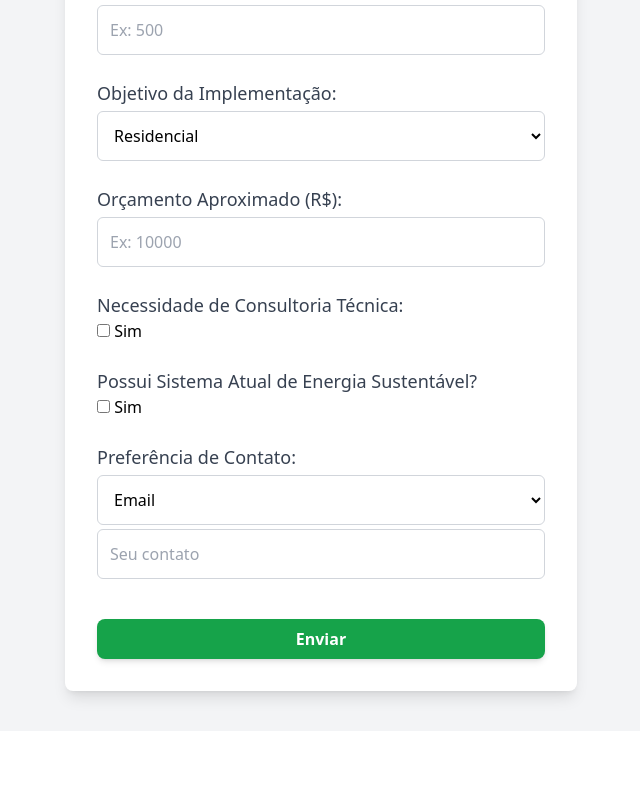
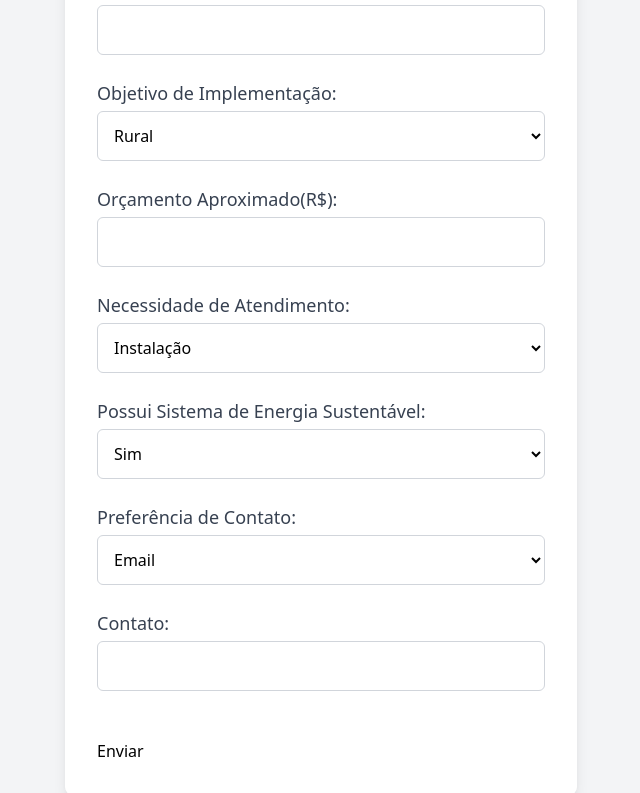
Before and after one commit to gusandrini/gs-2, a Next.js app in the folder gs/: page /saiba-mais in a window 1280 px wide. Shown: the part 2629-3422 px from the top of the page, without its empty margins (319-959 px from the left). Built offline with nearby package versions, Linux system fonts and the light colour scheme.

Commit message:
correção da pagina de perfil, finalizando o CRUD  para usuário

```diff
--- a/gs/src/app/perfil/page.tsx
+++ b/gs/src/app/perfil/page.tsx
@@ -77,6 +77,10 @@ export default function EditarExcluirUsuario() {
       const responseBody = await response.json();
       if (responseBody) {
         alert("Conta editada com sucesso!");
+
+        // Atualiza o localStorage com os novos dados do usuário
+        localStorage.setItem("usuario", JSON.stringify(usuario));
+
         setUsuario({
           id_usuario: 0,
           nome: "",
@@ -171,11 +175,19 @@ export default function EditarExcluirUsuario() {
           title="A senha deve ter no mínimo 8 caracteres."
         />
 
-        <button onClick={() => handleEdit}type="submit" className="botao-atualizar">Atualizar Dados</button>-
-        <button onClick={handleDelete} className="botao-excluir">Excluir Conta</button>
+        <div className="atualiza">
+          <button type="submit" className="botao-atualizar">
+            Atualizar Dados
+          </button>
+        </div>
+
+        <div className="excluir">
+          <button type="button" onClick={handleDelete} className="botao-excluir">
+            Excluir Conta
+          </button>
+        </div>
+
       </form>
-
-
 
       <p className={mensagemFeedback.includes('sucesso') ? 'mensagem-sucesso' : 'mensagem-erro'}>
         {mensagemFeedback}
--- a/gs/src/app/saiba-mais/page.tsx
+++ b/gs/src/app/saiba-mais/page.tsx
@@ -1,16 +1,70 @@
+"use client";
+import { TipoEnergia } from '@/types/types';
 import Link from 'next/link';
-import React from 'react'
+import { useRouter } from 'next/navigation';
+import React, { useState } from 'react';
 
 const Saiba = () => {
+  const [mensagemsaiba, setMensagemsaiba] = useState('');
+  const router = useRouter();
+  const [saiba, setSaiba] = useState<TipoEnergia>({
+    id_es: 0,
+    tp_energia: "",
+    localizacao_geografica: "",
+    energia_mensal: "",
+    obj_implementacao: "",
+    orcamento: "",
+    necessidade_atendimento: "",
+    usuario_es: "",
+    preferencia_contato: "",
+    contato: "",
+  });
+
+  const handleSubmit = async (e: React.FormEvent<HTMLFormElement>) => {
+    e.preventDefault();
+
+    try {
+      const response = await fetch("http://localhost:8080/fonte", {
+        method: "POST",
+        headers: {
+          "Content-Type": "application/json",
+        },
+        body: JSON.stringify(saiba),
+      });
+
+      if (response.ok) {
+        setSaiba({
+          id_es: 0,
+          tp_energia: "",
+          localizacao_geografica: "",
+          energia_mensal: "",
+          obj_implementacao: "",
+          orcamento: "",
+          necessidade_atendimento: "",
+          usuario_es: "",
+          preferencia_contato: "",
+          contato: "",
+        });
+        setMensagemsaiba("Usuário cadastrado com sucesso!");
+        router.push("/");
+      } else {
+        const errorText = await response.text();
+        const errorMessage = errorText ? JSON.parse(errorText).message : "Erro desconhecido.";
+        setMensagemsaiba(errorMessage);
+      }
+    } catch (error) {
+      console.error("Erro ao cadastrar:", error);
+      setMensagemsaiba(`Erro ao cadastrar: ${error instanceof Error ? error.message : 'Erro no frontend.'}`);
+    }
+  };
+
   return (
     <div>
       <div className="paginas">
         <Link href="/">Home/Saiba mais</Link>
       </div>
       <div className="introducao_saiba">
-        <h1>
-        O que é Energia Sustentável?
-        </h1>
+        <h1>O que é Energia Sustentável?</h1>
         <p>
           Energia sustentável refere-se a fontes de energia que podem ser utilizadas sem comprometer a capacidade das gerações futuras de
           atenderem às suas necessidades energéticas. Trata-se de um conceito voltado para o uso de recursos renováveis e de baixo impacto
@@ -19,13 +73,9 @@ const Saiba = () => {
       </div>
 
       <div className="princi_fontes">
-        <h1>
-          Principais Fontes de Energia Sustentável
-        </h1>
+        <h1>Principais Fontes de Energia Sustentável</h1>
         <div className="solar">
-          <h2>
-            Energia solar
-          </h2>
+          <h2>Energia solar</h2>
           <p>
             Captada através de painéis solares, essa energia converte a luz do sol em eletricidade ou calor. É limpa, abundante e pode ser usada
             em diversas escalas, desde residências até grandes indústrias.
@@ -33,9 +83,7 @@ const Saiba = () => {
         </div>
 
         <div className="eolica">
-          <h2>
-            Energia Eólica
-          </h2>
+          <h2>Energia Eólica</h2>
           <p>
             Gerada pelo vento, essa energia é captada por turbinas eólicas, que convertem o movimento do vento em eletricidade. É altamente
             eficiente em áreas com ventos constantes e reduz significativamente as emissões de carbono.
@@ -43,9 +91,7 @@ const Saiba = () => {
         </div>
 
         <div className="biomassa">
-          <h2>
-            Biomassa
-          </h2>
+          <h2>Biomassa</h2>
           <p>
             A biomassa inclui materiais orgânicos, como resíduos agrícolas e florestais, que podem ser convertidos em energia através de
             processos como combustão ou digestão anaeróbica. Ela aproveita materiais que seriam descartados e os transforma em uma fonte de
@@ -54,9 +100,7 @@ const Saiba = () => {
         </div>
 
         <div className="hidraeletrica">
-          <h2>
-            Energia Hidraelétrica de Pequena Escala
-          </h2>
+          <h2>Energia Hidraelétrica de Pequena Escala</h2>
           <p>
             Embora a energia hidrelétrica tradicional possa causar impactos ambientais, as pequenas usinas hidrelétricas (PCHs) são uma alternativa
             com menos impactos, aproveitando a força da água em pequenas quedas ou rios sem necessidade de grandes barragens.
@@ -64,9 +108,7 @@ const Saiba = () => {
         </div>
 
         <div className="geotermica">
-          <h2>
-            Energia Geotérmica
-          </h2>
+          <h2>Energia Geotérmica</h2>
           <p>
             Essa fonte utiliza o calor interno da Terra para gerar eletricidade ou aquecer ambientes. Embora mais comum em áreas geologicamente
             ativas, a geotermia é uma opção promissora e contínua em algumas regiões.
@@ -74,11 +116,8 @@ const Saiba = () => {
         </div>
       </div>
 
-
       <div className="beneficios">
-      <h1>
-      Benefícios da Energia Sustentável
-      </h1>
+        <h1>Benefícios da Energia Sustentável</h1>
         <p>
           Redução de Emissões de Carbono: <br /> Por serem fontes limpas, energias sustentáveis emitem pouco ou nenhum gás de efeito estufa,
           ajudando a reduzir o aquecimento global e seus impactos climáticos.
@@ -94,9 +133,7 @@ const Saiba = () => {
       </div>
 
       <div className="impacto">
-      <h1>
-      Como a Energia Sustentável Impacta o Futuro
-      </h1>
+        <h1>Como a Energia Sustentável Impacta o Futuro</h1>
         <p>
           O uso de energia sustentável está cada vez mais no centro das discussões sobre o futuro do planeta. Com a crescente demanda energética e as
           mudanças climáticas, é fundamental que países e indivíduos adotem práticas e tecnologias mais limpas e eficientes.
@@ -104,9 +141,7 @@ const Saiba = () => {
       </div>
 
       <div className="iniciativas">
-      <h1>
-      Iniciativas para um Futuro Sustentável:
-      </h1>
+        <h1>Iniciativas para um Futuro Sustentável:</h1>
         <p>
           Empresas, governos e comunidades ao redor do mundo estão inovando para tornar a energia sustentável mais acessível e prática para todos.
           Incentivos governamentais, investimentos em pesquisa e desenvolvimento, e a expansão de redes inteligentes estão ajudando a tornar essa
@@ -115,9 +150,7 @@ const Saiba = () => {
       </div>
 
       <div className="porque_investir">
-      <h1>
-      Por que Investir em Energia Sustentável?
-      </h1>
+        <h1>Por que Investir em Energia Sustentável?</h1>
         <p>
           Investir em energia sustentável não é apenas uma escolha ambientalmente responsável, mas também econômica. A transição para energias
           renováveis representa uma oportunidade de preservar o planeta enquanto promove o desenvolvimento econômico sustentável.
@@ -125,23 +158,26 @@ const Saiba = () => {
       </div>
 
       <div className="use">
-      <h1>
-        Aplique em seu dia a dia
-      </h1>
+        <h1>Aplique em seu dia a dia</h1>
       </div>
 
       <div className="energias">
         <section className="senergia">
-        <form className="fenergia">
+          <form className="fenergia" onSubmit={handleSubmit}>
             <div className="fontes_energia">
               <h1>FONTES DE ENERGIA</h1>
             </div>
 
             <fieldset>
-            {/* <!-- Tipo de Energia de Interesse --> */}
+              {/* Tipo de Energia de Interesse */}
               <div>
                 <label htmlFor="tipo_energia">Tipo de Energia de Interesse:</label>
-              <select id="tipo_energia">
+                <select
+                  id="tipo_energia"
+                  name="tp_energia"
+                  value={saiba.tp_energia}
+                  onChange={(e) => setSaiba({ ...saiba, tp_energia: e.target.value })}
+                >
                   <option value="solar">Energia Solar</option>
                   <option value="eolica">Energia Eólica</option>
                   <option value="biomassa">Biomassa</option>
@@ -151,10 +187,15 @@ const Saiba = () => {
                 </select>
               </div>
 
-            {/* <!-- Localização Geográfica --> */}
+              {/* Localização Geográfica */}
               <div>
                 <label htmlFor="localizacao">Localização Geográfica:</label>
-              <select id="localizacao">
+                <select
+                  id="localizacao"
+                  name="localizacao_geografica"
+                  value={saiba.localizacao_geografica}
+                  onChange={(e) => setSaiba({ ...saiba, localizacao_geografica: e.target.value })}
+                >
                   <option value="AC">Acre</option>
                   <option value="AL">Alagoas</option>
                   <option value="AP">Amapá</option>
@@ -185,81 +226,115 @@ const Saiba = () => {
                 </select>
               </div>
 
-            {/* <!-- Consumo Mensal de Energia --> */}
+              {/* Energia Mensal */}
               <div>
-              <label htmlFor="consumo_mensal">Consumo Mensal de Energia (kWh):</label>
+                <label htmlFor="energia_mensal">Consumo Mensal de Energia (kWh):</label>
                 <input
-                type="number"
-                id="consumo_mensal"
-                placeholder="Ex: 500"
+                  type="text"
+                  id="energia_mensal"
+                  name="energia_mensal"
+                  value={saiba.energia_mensal}
+                  onChange={(e) => setSaiba({ ...saiba, energia_mensal: e.target.value })}
                 />
               </div>
 
-            {/* <!-- Objetivo da Implementação --> */}
+              {/* Objetivo de Implementação */}
               <div>
-              <label htmlFor="objetivo">Objetivo da Implementação:</label>
-              <select id="objetivo">
-                <option value="residencial">Residencial</option>
-                <option value="comercial">Comercial</option>
+                <label htmlFor="obj_implementacao">Objetivo de Implementação:</label>
+                <select
+                  id="obj_implementacao"
+                  name="obj_implementacao"
+                  value={saiba.obj_implementacao}
+                  onChange={(e) => setSaiba({ ...saiba, obj_implementacao: e.target.value })}
+                >
+                  <option value="rural">Rural</option>
+                  <option value="domestico">Doméstico</option>
                   <option value="industrial">Industrial</option>
-                <option value="rural">Rural</option>
                 </select>
               </div>
 
-            {/* <!-- Orçamento Aproximado --> */}
+
+              {/* Orçamento */}
               <div>
-              <label htmlFor="orcamento">Orçamento Aproximado (R$):</label>
+                <label htmlFor="orcamento">Orçamento Aproximado(R$):</label>
                 <input
-                type="number"
+                  type="text"
                   id="orcamento"
-                placeholder="Ex: 10000"
+                  name="orcamento"
+                  value={saiba.orcamento}
+                  onChange={(e) => setSaiba({ ...saiba, orcamento: e.target.value })}
                 />
               </div>
 
-            {/* <!-- Necessidade de Consultoria Técnica --> */}
+              {/* Necessidade de Atendimento */}
               <div>
-              <label htmlFor="consultoria_tecnica">Necessidade de Consultoria Técnica:</label>
-              <input
-                type="checkbox"
-                id="consultoria_tecnica"
-              /> Sim
+                <label htmlFor="necessidade_atendimento">Necessidade de Atendimento:</label>
+                <select
+                  id="necessidade_atendimento"
+                  name="necessidade_atendimento"
+                  value={saiba.necessidade_atendimento}
+                  onChange={(e) => setSaiba({ ...saiba, necessidade_atendimento: e.target.value })}
+                >
+                  <option value="instalacao">Instalação</option>
+                  <option value="manutencao">Manutenção</option>
+                  <option value="consultoria">Consultoria</option>
+                  <option value="outros">Outros</option>
+                </select>
               </div>
 
-            {/* <!-- Possui Sistema Atual? --> */}
+              {/* Necessidade de Atendimento */}
               <div>
-              <label htmlFor="sistema_atual">Possui Sistema Atual de Energia Sustentável?</label>
-              <input
-                type="checkbox"
-                id="sistema_atual"
-              /> Sim
+                <label htmlFor="usuario_es">Possui Sistema de Energia Sustentável:</label>
+                <select
+                  id="usuario_es"
+                  name="usuario_es"
+                  value={saiba.usuario_es}
+                  onChange={(e) => setSaiba({ ...saiba, usuario_es: e.target.value })}
+                >
+                  <option value="sim">Sim</option>
+                  <option value="nao">Não</option>
+                </select>
               </div>
 
-            {/* <!-- Preferências de Contato --> */}
+              {/* Preferência de Contato */}
               <div>
                 <label htmlFor="preferencia_contato">Preferência de Contato:</label>
-              <select id="preferencia_contato">
+                <select
+                  id="preferencia_contato"
+                  name="preferencia_contato"
+                  value={saiba.preferencia_contato}
+                  onChange={(e) => setSaiba({ ...saiba, preferencia_contato: e.target.value })}
+                >
                   <option value="email">Email</option>
                   <option value="telefone">Telefone</option>
                   <option value="whatsapp">WhatsApp</option>
                 </select>
+              </div>
+
+              {/* Contato */}
+              <div>
+                <label htmlFor="contato">Contato:</label>
                 <input
                   type="text"
                   id="contato"
-                placeholder="Seu contato"
+                  name="contato"
+                  value={saiba.contato}
+                  onChange={(e) => setSaiba({ ...saiba, contato: e.target.value })}
                 />
               </div>
 
+              {/* Mensagem de feedback */}
+              <div>
+                {mensagemsaiba && <p>{mensagemsaiba}</p>}
+              </div>
 
-            <div className="center">
-              <button type="submit" className="botao_submit">Enviar</button>
-            </div>
+              <button type="submit">Enviar</button>
             </fieldset>
           </form>
         </section>
       </div>
+    </div>
+  );
+};
 
-
-    </div>
-  )
-}
 export default Saiba;
--- a/gs/src/types/types.ts
+++ b/gs/src/types/types.ts
@@ -11,9 +11,9 @@ export type TipoEnergia = {
     tp_energia: string,
     localizacao_geografica: string,
     energia_mensal: string;
-    obj_implantacao: string;
+    obj_implementacao: string;
     orcamento: string;
-    necessidade_orcamento: string;
+    necessidade_atendimento: string;
     usuario_es: string;
     preferencia_contato: string;
     contato: string;
```
Lines whose indentation alone changed are shown as unchanged.
